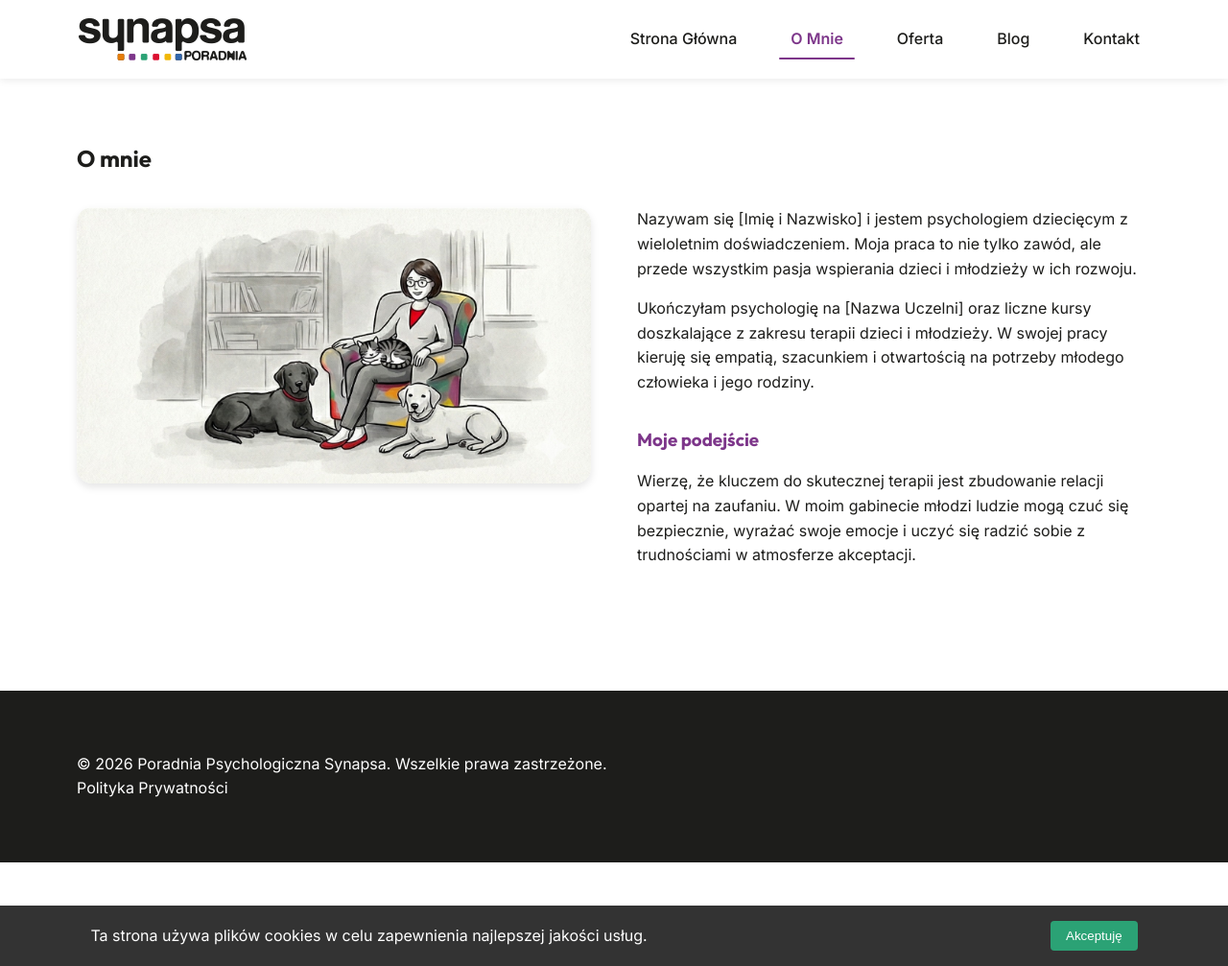
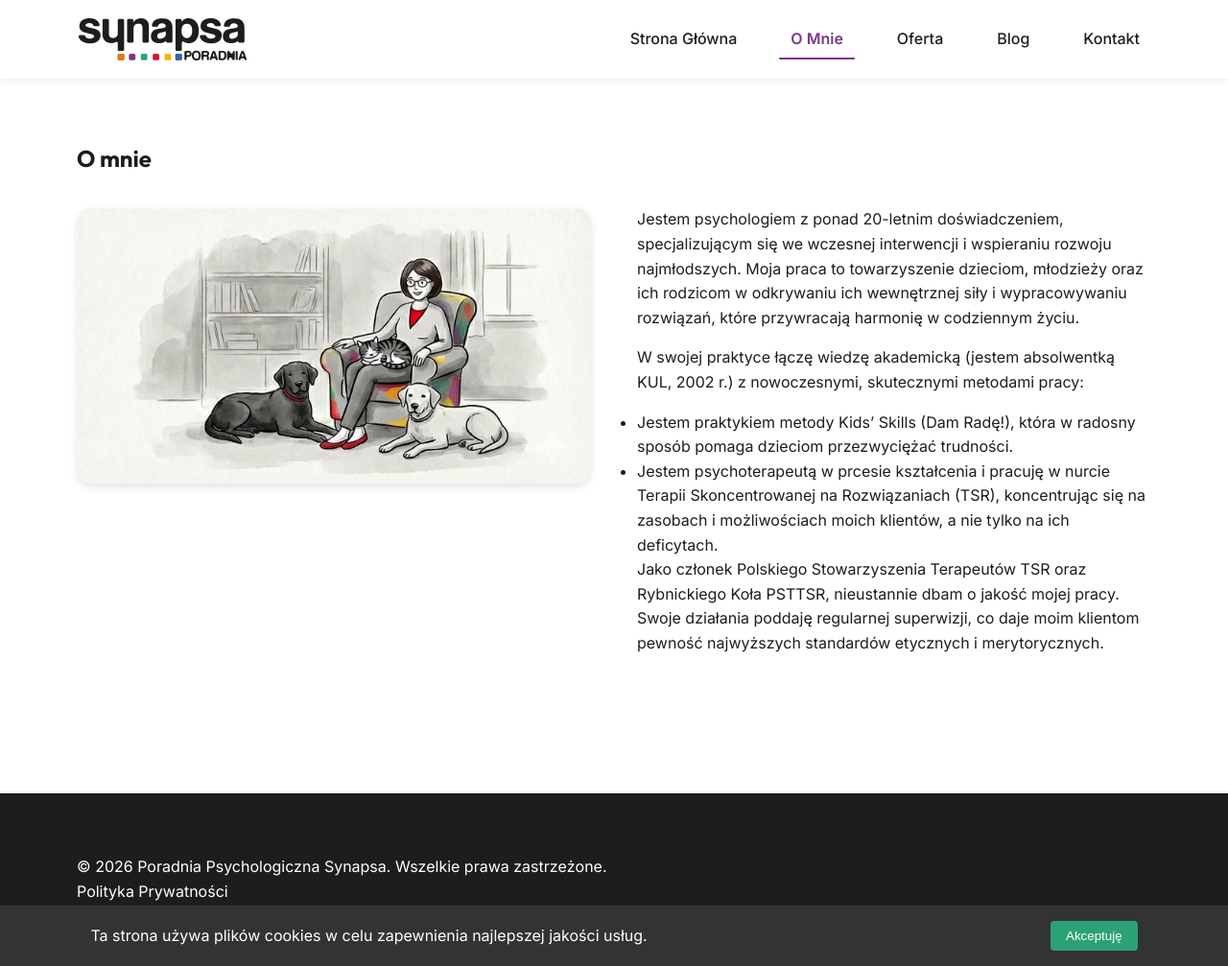
Before and after one commit to str0k3/nowa-poradnia-synapsa.pl, a Jekyll site: the page built from o-mnie.md, in a window 1280 px wide and 1007 px high. Shown: the whole window at 96% size. Built offline with Jekyll 4.4.1, drawn with Linux system fonts in a browser that asks for light colours.

Commit message:
Update "About Me" section with specific professional experience, methodologies, and affiliations.

```diff
--- a/o-mnie.md
+++ b/o-mnie.md
@@ -13,14 +13,17 @@ permalink: /o-mnie/
             </div>
             <div style="flex: 1; min-width: 300px;">
                 <p style="margin-bottom: 1rem;">
-                    Nazywam się [Imię i Nazwisko] i jestem psychologiem dziecięcym z wieloletnim doświadczeniem. Moja praca to nie tylko zawód, ale przede wszystkim pasja wspierania dzieci i młodzieży w ich rozwoju.
+                    Jestem psychologiem z ponad 20-letnim doświadczeniem, specjalizującym się we wczesnej interwencji i wspieraniu rozwoju najmłodszych. Moja praca to towarzyszenie dzieciom, młodzieży oraz ich rodzicom w odkrywaniu ich wewnętrznej siły i wypracowywaniu rozwiązań, które przywracają harmonię w codziennym życiu.
                 </p>
                 <p style="margin-bottom: 1rem;">
-                    Ukończyłam psychologię na [Nazwa Uczelni] oraz liczne kursy doszkalające z zakresu terapii dzieci i młodzieży. W swojej pracy kieruję się empatią, szacunkiem i otwartością na potrzeby młodego człowieka i jego rodziny.
+                   W swojej praktyce łączę wiedzę akademicką (jestem absolwentką KUL, 2002 r.) z nowoczesnymi, skutecznymi metodami pracy:
+                   <ul>
+                   <li>Jestem praktykiem metody Kids’ Skills (Dam Radę!), która w radosny sposób pomaga dzieciom przezwyciężać trudności.</li>
+                   <li>Jestem psychoterapeutą w prcesie kształcenia i pracuję w nurcie Terapii Skoncentrowanej na Rozwiązaniach (TSR), koncentrując się na zasobach i możliwościach moich klientów, a nie tylko na ich deficytach.</li>
+                   </ul>
                 </p>
-                <h3 style="color: var(--color-accent-purple); margin-top: 2rem;">Moje podejście</h3>
-                <p>
-                    Wierzę, że kluczem do skutecznej terapii jest zbudowanie relacji opartej na zaufaniu. W moim gabinecie młodzi ludzie mogą czuć się bezpiecznie, wyrażać swoje emocje i uczyć się radzić sobie z trudnościami w atmosferze akceptacji.
+                <p style="margin-bottom: 1rem;">
+                Jako członek Polskiego Stowarzyszenia Terapeutów TSR oraz Rybnickiego Koła PSTTSR, nieustannie dbam o jakość mojej pracy. Swoje działania poddaję regularnej superwizji, co daje moim klientom pewność najwyższych standardów etycznych i merytorycznych.
                 </p>
             </div>
         </div>
```
